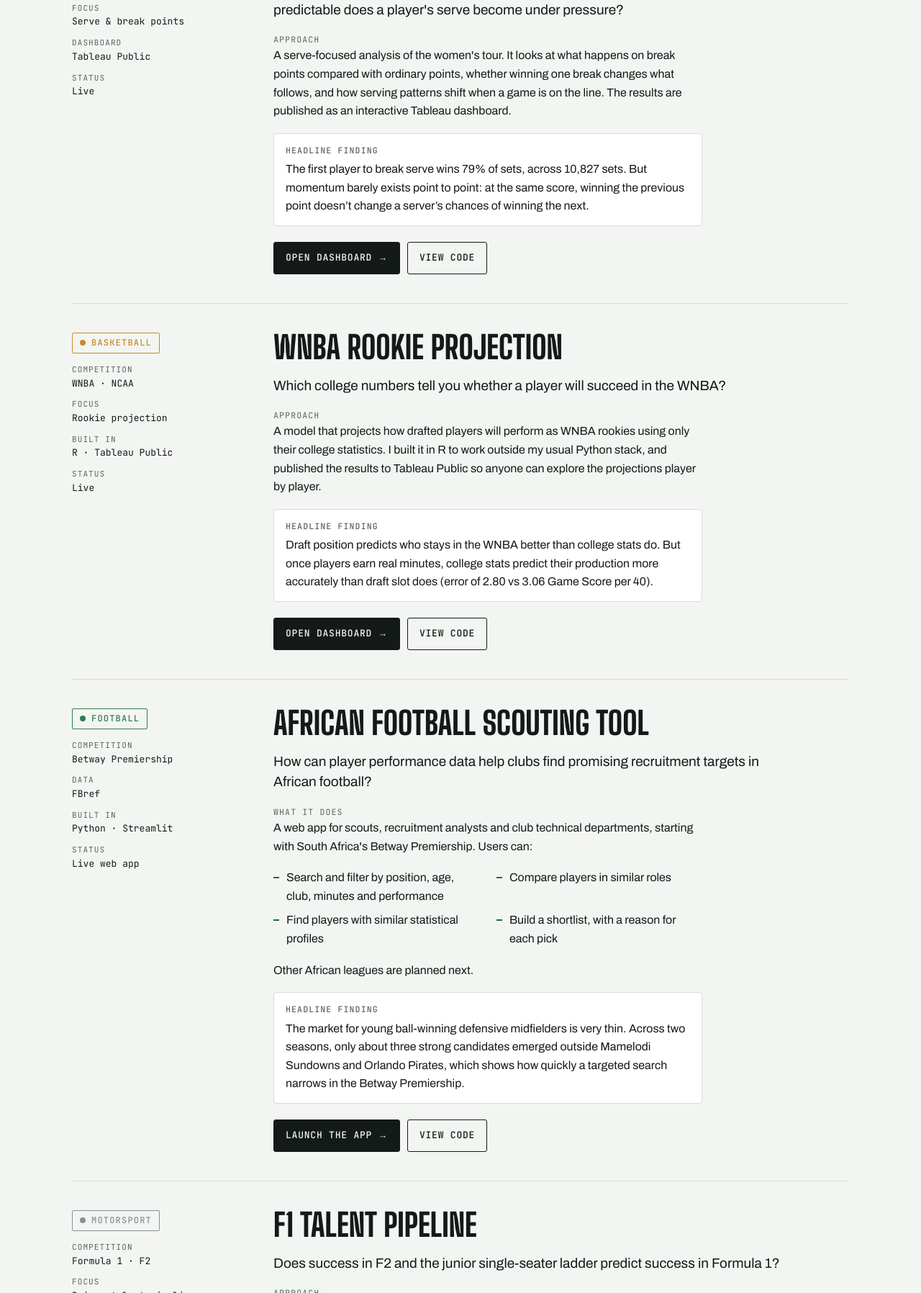
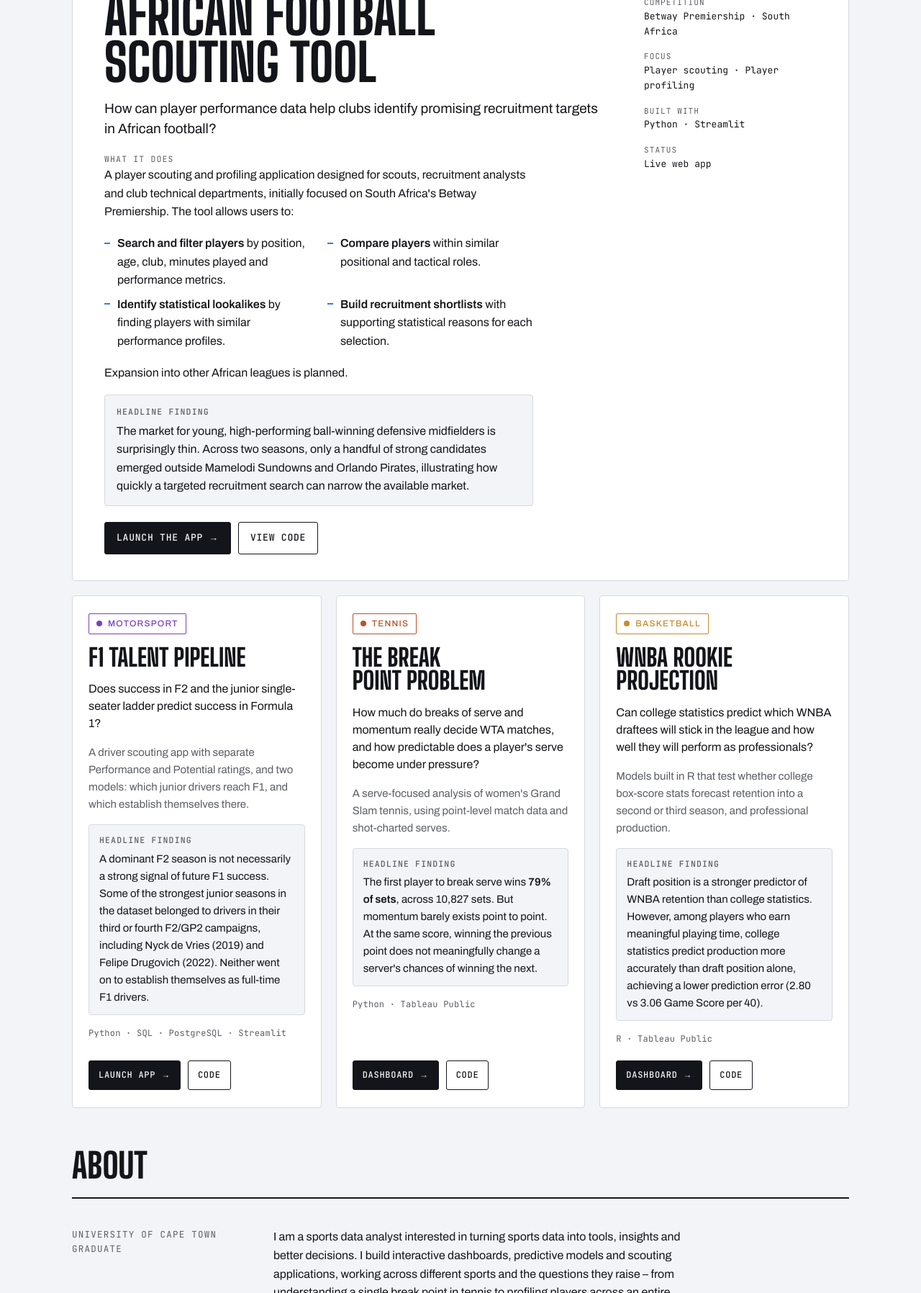
Before and after one commit to thandovelempini/thandovelempini.github.io-, a plain HTML site: page index.html in a window 1280 px wide. Shown: the part 1004-2800 px from the top of the page at 72% size. Drawn offline with Linux system fonts and the light colour scheme.

Commit message:
Add files via upload

```diff
--- a/index.html
+++ b/index.html
@@ -9,34 +9,34 @@
 <link rel="preconnect" href="https://fonts.gstatic.com" crossorigin>
 <link rel="stylesheet" href="https://fonts.googleapis.com/css2?family=Big+Shoulders+Display:wght@600;800;900&family=Archivo:wght@400;500;600&family=JetBrains+Mono:wght@400;500&display=swap">
 <style>
-/* Layout: a match programme. Hero as the team sheet, each project as a fixture row: a mono meta column (sport, competition, stack, data) beside the case study. */
+
 :root {
-  --bg: #f3f5f2;
+  --bg: #f3f4f7;
   --surface: #ffffff;
-  --ink: #141a17;
-  --muted: #5b6660;
-  --line: #d6ddd8;
-  --accent: #1d6b47;          /* pitch green */
+  --ink: #14151a;
+  --muted: #5b5e66;
+  --line: #d6d9e0;
+  --accent: #3679ed;          /* blue */
   --clay: #b5532c;            /* tennis clay */
   --court: #c98a2b;           /* hardwood */
   --grass: #2f7d4f;           /* pitch */
-  --track: #8a8f95;           /* tarmac, for F1 */
-  --placeholder: #9aa59f;
+  --track: #7b3fc4;           /* purple sector, for F1 */
+  --placeholder: #9a9fa9;
   --f-display: "Big Shoulders Display", "Arial Narrow", Impact, sans-serif;
   --f-body: "Archivo", "Helvetica Neue", Arial, sans-serif;
   --f-mono: "JetBrains Mono", ui-monospace, Menlo, Consolas, monospace;
 }
 @media (prefers-color-scheme: dark) {
   :root:not([data-theme="light"]) {
-    --bg: #0f1412; --surface: #161d1a; --ink: #e8eeea; --muted: #9aa7a0; --line: #2a342f;
-    --accent: #5cc493; --clay: #e07b52; --court: #e3a94b; --grass: #5cbf83; --track: #a9afb5;
-    --placeholder: #5e6a64; color-scheme: dark;
+    --bg: #0f1218; --surface: #161a22; --ink: #e8eaef; --muted: #9ba1ad; --line: #2a2f3a;
+    --accent: #3679ed; --clay: #e07b52; --court: #e3a94b; --grass: #5cbf83; --track: #b48cf0;
+    --placeholder: #5e6472; color-scheme: dark;
   }
 }
 :root[data-theme="dark"] {
-  --bg: #0f1412; --surface: #161d1a; --ink: #e8eeea; --muted: #9aa7a0; --line: #2a342f;
-  --accent: #5cc493; --clay: #e07b52; --court: #e3a94b; --grass: #5cbf83; --track: #a9afb5;
-  --placeholder: #5e6a64; color-scheme: dark;
+  --bg: #0f1218; --surface: #161a22; --ink: #e8eaef; --muted: #9ba1ad; --line: #2a2f3a;
+  --accent: #3679ed; --clay: #e07b52; --court: #e3a94b; --grass: #5cbf83; --track: #b48cf0;
+  --placeholder: #5e6472; color-scheme: dark;
 }
 
 * { box-sizing: border-box; }
@@ -72,8 +72,8 @@ h1 {
   text-wrap: balance;
 }
 h1 span { color: var(--accent); }
-.lede { font-size: clamp(18px, 2.2vw, 21px); max-width: 38ch; margin: 0; color: var(--ink); }
-.lede em { font-style: normal; color: var(--muted); }
+.lede { font-size: clamp(16px, 2vw, 19px); max-width: 38ch; margin: 0; color: var(--ink); }
+.lede em { display: block; margin-top: 6px; font-style: normal; color: var(--muted); font-size: 0.85em; }
 
 .sheet {
   display: grid; grid-template-columns: minmax(0, .7fr) minmax(0, 1.6fr) minmax(0, 1fr) minmax(0, 1fr);
@@ -118,7 +118,7 @@ h2 { font-family: var(--f-display); font-weight: 800; text-transform: uppercase;
   .meta dl { grid-template-columns: repeat(2, minmax(0, 1fr)); gap: 10px 20px; }
 }
 
-.body { display: grid; gap: 18px; min-width: 0; }
+.body { display: grid; grid-template-columns: minmax(0, 1fr); gap: 18px; min-width: 0; }
 h3 { font-family: var(--f-display); font-weight: 800; text-transform: uppercase; font-size: clamp(30px, 4.4vw, 44px); line-height: .95; margin: 0; text-wrap: balance; }
 .q { font-size: 19px; line-height: 1.5; max-width: 60ch; margin: 0; }
 .body p { margin: 0; max-width: 65ch; }
@@ -131,7 +131,7 @@ h3 { font-family: var(--f-display); font-weight: 800; text-transform: uppercase;
   background: var(--surface); border: 1px solid var(--line); border-radius: 4px; padding: 14px 16px;
   color: var(--ink); font-size: 16px; max-width: 65ch;
 }
-.finding strong { display: block; font-family: var(--f-mono); font-weight: 500; font-size: 11.5px; text-transform: uppercase; letter-spacing: .1em; color: var(--muted); margin-bottom: 4px; }
+.finding > strong:first-child { display: block; font-family: var(--f-mono); font-weight: 500; font-size: 11.5px; text-transform: uppercase; letter-spacing: .1em; color: var(--muted); margin-bottom: 4px; }
 
 .actions { display: flex; flex-wrap: wrap; gap: 10px; padding-top: 4px; }
 .btn {
@@ -143,6 +143,42 @@ h3 { font-family: var(--f-display); font-weight: 800; text-transform: uppercase;
 .btn.primary { background: var(--ink); color: var(--bg); }
 .btn:hover { background: var(--accent); border-color: var(--accent); color: var(--bg); }
 .btn .arr { font-family: var(--f-body); }
+
+/* Featured project */
+.featured {
+  margin-top: 32px; padding: 36px clamp(20px, 4vw, 44px);
+  background: var(--surface); border: 1px solid var(--line); border-radius: 4px;
+  display: grid; grid-template-columns: minmax(0, 1fr) 240px; gap: 28px 48px;
+  scroll-margin-top: 16px;
+}
+@media (max-width: 860px) { .featured { grid-template-columns: minmax(0, 1fr); } }
+.featured .head { grid-column: 1 / -1; display: flex; flex-wrap: wrap; align-items: center; gap: 10px 16px; }
+.featured .tag { font-family: var(--f-mono); font-size: 11.5px; text-transform: uppercase; letter-spacing: .12em; color: var(--muted); }
+.featured h3 { font-size: clamp(36px, 6.4vw, 72px); line-height: .9; overflow-wrap: break-word; }
+.featured .finding { background: var(--bg); }
+.featured .meta { padding-top: 6px; }
+.featured .meta dl { grid-template-columns: minmax(0, 1fr); gap: 16px; }
+@media (max-width: 860px) {
+  .featured .meta { grid-row: 2; padding-top: 0; }
+  .featured .meta dl { grid-template-columns: repeat(2, minmax(0, 1fr)); gap: 10px 20px; }
+}
+
+/* Project grid */
+.grid { display: grid; grid-template-columns: repeat(3, minmax(0, 1fr)); gap: 20px; margin-top: 20px; }
+@media (max-width: 920px) { .grid { grid-template-columns: minmax(0, 1fr); } }
+.card {
+  display: flex; flex-direction: column; gap: 16px; min-width: 0;
+  padding: 24px 22px; background: var(--surface); border: 1px solid var(--line); border-radius: 4px;
+  scroll-margin-top: 16px;
+}
+.card.f1 { --card: var(--track); } .card.tennis { --card: var(--clay); } .card.wnba { --card: var(--court); }
+.card h3 { font-size: clamp(28px, 3vw, 34px); }
+.card .q { font-size: 16px; }
+.card .summary { margin: 0; font-size: 15px; color: var(--muted); }
+.card .finding { background: var(--bg); font-size: 15px; padding: 12px 14px; }
+.card .stackline { font-family: var(--f-mono); font-size: 12px; color: var(--muted); letter-spacing: .02em; }
+.card .actions { margin-top: auto; }
+.card .btn { padding: 10px 13px; font-size: 12px; }
 
 /* About */
 .about { display: grid; grid-template-columns: 240px minmax(0, 1fr); gap: 40px; padding-block: 40px; }
@@ -169,12 +205,12 @@ footer small { font-family: var(--f-mono); font-size: 12px; color: var(--muted);
   </nav>
 
   <header class="hero" id="top">
-    <div class="eyebrow">Sports data analyst · Johannesburg</div>
+    <div class="eyebrow">Sports data analyst · Cape Town</div>
     <h1>Thando<br><span>Velempini</span></h1>
-    <p class="lede">I turn match and player data into tools that scouts, analysts and fans can actually use. <em>Tennis, basketball, football and Formula 1 so far.</em></p>
+    <p class="lede">Turning sports data into insights, analysis and tools that make a difference. <em>Across football, tennis, basketball and motorsport</em></p>
     <dl class="sheet">
       <div><dt>Projects live</dt><dd>4</dd></div>
-      <div><dt>Sports</dt><dd>Tennis · WNBA · Football · F1</dd></div>
+      <div><dt>Sports</dt><dd>Tennis · Basketball · Football · F1</dd></div>
       <div><dt>Languages</dt><dd>Python · R · SQL</dd></div>
       <div><dt>Tools</dt><dd>Tableau · Streamlit</dd></div>
     </dl>
@@ -186,116 +222,85 @@ footer small { font-family: var(--f-mono); font-size: 12px; color: var(--muted);
       <span class="eyebrow">All built on open data</span>
     </div>
 
-    <!-- Tennis -->
-    <article class="project tennis" id="tennis">
-      <div class="meta">
-        <span class="sport">Tennis</span>
-        <dl>
-          <div><dt>Competition</dt><dd>WTA Tour</dd></div>
-          <div><dt>Focus</dt><dd>Serve &amp; break points</dd></div>
-          <div><dt>Dashboard</dt><dd>Tableau Public</dd></div>
-          <div><dt>Status</dt><dd>Live</dd></div>
-        </dl>
-      </div>
-      <div class="body">
-        <h3>The Break Point Problem</h3>
-        <p class="q">How much do breaks of serve and momentum really decide WTA matches, and how predictable does a player's serve become under pressure?</p>
-        <div>
-          <p class="label">Approach</p>
-          <p>A serve-focused analysis of the women's tour. It looks at what happens on break points compared with ordinary points, whether winning one break changes what follows, and how serving patterns shift when a game is on the line. The results are published as an interactive Tableau dashboard.</p>
-        </div>
-        <div class="finding"><strong>Headline finding</strong>The first player to break serve wins 79% of sets, across 10,827 sets. But momentum barely exists point to point: at the same score, winning the previous point doesn’t change a server’s chances of winning the next.</div>
-        <div class="actions">
-          <a class="btn primary" href="https://public.tableau.com/views/break_point_problem/Overview" target="_blank" rel="noopener">Open dashboard <span class="arr">→</span></a>
-          <a class="btn" href="https://github.com/thandovelempini/break-point-problem" target="_blank" rel="noopener">View code</a>
-        </div>
-      </div>
-    </article>
-
-    <!-- WNBA -->
-    <article class="project wnba" id="wnba">
-      <div class="meta">
-        <span class="sport">Basketball</span>
-        <dl>
-          <div><dt>Competition</dt><dd>WNBA · NCAA</dd></div>
-          <div><dt>Focus</dt><dd>Rookie projection</dd></div>
-          <div><dt>Built in</dt><dd>R · Tableau Public</dd></div>
-          <div><dt>Status</dt><dd>Live</dd></div>
-        </dl>
-      </div>
-      <div class="body">
-        <h3>WNBA Rookie Projection</h3>
-        <p class="q">Which college numbers tell you whether a player will succeed in the WNBA?</p>
-        <div>
-          <p class="label">Approach</p>
-          <p>A model that projects how drafted players will perform as WNBA rookies using only their college statistics. I built it in R to work outside my usual Python stack, and published the results to Tableau Public so anyone can explore the projections player by player.</p>
-        </div>
-        <div class="finding"><strong>Headline finding</strong>Draft position predicts who stays in the WNBA better than college stats do. But once players earn real minutes, college stats predict their production more accurately than draft slot does (error of 2.80 vs 3.06 Game Score per 40).</div>
-        <div class="actions">
-          <a class="btn primary" href="https://public.tableau.com/views/WNBARookieProjection/Stars" target="_blank" rel="noopener">Open dashboard <span class="arr">→</span></a>
-          <a class="btn" href="https://github.com/thandovelempini/wnba-rookie-projection" target="_blank" rel="noopener">View code</a>
-        </div>
-      </div>
-    </article>
-
-    <!-- Football -->
-    <article class="project football" id="scouting">
-      <div class="meta">
+    <!-- Featured: African Football Scouting Tool -->
+    <article class="featured football" id="scouting">
+      <div class="head">
         <span class="sport">Football</span>
-        <dl>
-          <div><dt>Competition</dt><dd>Betway Premiership</dd></div>
-          <div><dt>Data</dt><dd>FBref</dd></div>
-          <div><dt>Built in</dt><dd>Python · Streamlit</dd></div>
-          <div><dt>Status</dt><dd>Live web app</dd></div>
-        </dl>
+        <span class="tag">Featured project</span>
       </div>
       <div class="body">
         <h3>African Football Scouting Tool</h3>
-        <p class="q">How can player performance data help clubs find promising recruitment targets in African football?</p>
+        <p class="q">How can player performance data help clubs identify promising recruitment targets in African football?</p>
         <div>
           <p class="label">What it does</p>
-          <p>A web app for scouts, recruitment analysts and club technical departments, starting with South Africa's Betway Premiership. Users can:</p>
+          <p>A player scouting and profiling application designed for scouts, recruitment analysts and club technical departments, initially focused on South Africa's Betway Premiership. The tool allows users to:</p>
         </div>
         <ul class="features">
-          <li>Search and filter by position, age, club, minutes and performance</li>
-          <li>Compare players in similar roles</li>
-          <li>Find players with similar statistical profiles</li>
-          <li>Build a shortlist, with a reason for each pick</li>
+          <li><strong>Search and filter players</strong> by position, age, club, minutes played and performance metrics.</li>
+          <li><strong>Compare players</strong> within similar positional and tactical roles.</li>
+          <li><strong>Identify statistical lookalikes</strong> by finding players with similar performance profiles.</li>
+          <li><strong>Build recruitment shortlists</strong> with supporting statistical reasons for each selection.</li>
         </ul>
-        <p>Other African leagues are planned next.</p>
-        <div class="finding"><strong>Headline finding</strong>The market for young ball-winning defensive midfielders is very thin. Across two seasons, only about three strong candidates emerged outside Mamelodi Sundowns and Orlando Pirates, which shows how quickly a targeted search narrows in the Betway Premiership.</div>
+        <p>Expansion into other African leagues is planned.</p>
+        <div class="finding"><strong>Headline finding</strong>The market for young, high-performing ball-winning defensive midfielders is surprisingly thin. Across two seasons, only a handful of strong candidates emerged outside Mamelodi Sundowns and Orlando Pirates, illustrating how quickly a targeted recruitment search can narrow the available market.</div>
         <div class="actions">
           <a class="btn primary" href="https://psl-scouting.streamlit.app/" target="_blank" rel="noopener">Launch the app <span class="arr">→</span></a>
           <a class="btn" href="https://github.com/thandovelempini/african-football-scouting-tool" target="_blank" rel="noopener">View code</a>
         </div>
       </div>
-    </article>
-
-    <!-- F1 -->
-    <article class="project f1" id="f1">
       <div class="meta">
-        <span class="sport">Motorsport</span>
         <dl>
-          <div><dt>Competition</dt><dd>Formula 1 · F2</dd></div>
-          <div><dt>Focus</dt><dd>Driver talent pipeline</dd></div>
-          <div><dt>Built in</dt><dd>Python · SQL · Streamlit</dd></div>
+          <div><dt>Competition</dt><dd>Betway Premiership · South Africa</dd></div>
+          <div><dt>Focus</dt><dd>Player scouting · Player profiling</dd></div>
+          <div><dt>Built with</dt><dd>Python · Streamlit</dd></div>
           <div><dt>Status</dt><dd>Live web app</dd></div>
         </dl>
       </div>
-      <div class="body">
+    </article>
+
+    <div class="grid">
+      <!-- F1 -->
+      <article class="card f1" id="f1">
+        <span class="sport">Motorsport</span>
         <h3>F1 Talent Pipeline</h3>
         <p class="q">Does success in F2 and the junior single-seater ladder predict success in Formula 1?</p>
-        <div>
-          <p class="label">Approach</p>
-          <p>A Streamlit app that rates drivers on two separate scales: a Driver Performance Rating for what they've achieved given their circumstances, and a Driver Potential Rating for how much they're likely to develop. Two models answer two questions: who reaches F1, and who becomes established once there. It applies the same scouting idea as my football tool to the path into F1. Built in Python with a PostgreSQL database.</p>
+        <p class="summary">A driver scouting app with separate Performance and Potential ratings, and two models: which junior drivers reach F1, and which establish themselves there.</p>
+        <div class="finding"><strong>Headline finding</strong>A dominant F2 season is not necessarily a strong signal of future F1 success. Some of the strongest junior seasons in the dataset belonged to drivers in their third or fourth F2/GP2 campaigns, including Nyck de Vries (2019) and Felipe Drugovich (2022). Neither went on to establish themselves as full-time F1 drivers.</div>
+        <span class="stackline">Python · SQL · PostgreSQL · Streamlit</span>
+        <div class="actions">
+          <a class="btn primary" href="https://f1-talent-pipeline.streamlit.app/" target="_blank" rel="noopener">Launch app <span class="arr">→</span></a>
+          <a class="btn" href="https://github.com/thandovelempini/f1-talent-pipeline" target="_blank" rel="noopener">Code</a>
         </div>
-        <div class="finding"><strong>Headline finding</strong>A dominant late F2 season is a weak signal. The best junior seasons in the data mostly belong to third- or fourth-year drivers, such as de Vries (2019) and Drugovich (2022). None of them became established in F1.</div>
+      </article>
+
+      <!-- Tennis -->
+      <article class="card tennis" id="tennis">
+        <span class="sport">Tennis</span>
+        <h3>The Break Point Problem</h3>
+        <p class="q">How much do breaks of serve and momentum really decide WTA matches, and how predictable does a player's serve become under pressure?</p>
+        <p class="summary">A serve-focused analysis of women's Grand Slam tennis, using point-level match data and shot-charted serves.</p>
+        <div class="finding"><strong>Headline finding</strong>The first player to break serve wins <b>79% of sets</b>, across 10,827 sets. But momentum barely exists point to point. At the same score, winning the previous point does not meaningfully change a server's chances of winning the next.</div>
+        <span class="stackline">Python · Tableau Public</span>
         <div class="actions">
-          <a class="btn primary" href="https://f1-talent-pipeline.streamlit.app/" target="_blank" rel="noopener">Launch the app <span class="arr">→</span></a>
-          <a class="btn" href="https://github.com/thandovelempini/f1-talent-pipeline" target="_blank" rel="noopener">View code</a>
+          <a class="btn primary" href="https://public.tableau.com/views/break_point_problem/Overview" target="_blank" rel="noopener">Dashboard <span class="arr">→</span></a>
+          <a class="btn" href="https://github.com/thandovelempini/break-point-problem" target="_blank" rel="noopener">Code</a>
         </div>
-      </div>
-    </article>
+      </article>
+
+      <!-- WNBA -->
+      <article class="card wnba" id="wnba">
+        <span class="sport">Basketball</span>
+        <h3>WNBA Rookie Projection</h3>
+        <p class="q">Can college statistics predict which WNBA draftees will stick in the league and how well they will perform as professionals?</p>
+        <p class="summary">Models built in R that test whether college box-score stats forecast retention into a second or third season, and professional production.</p>
+        <div class="finding"><strong>Headline finding</strong>Draft position is a stronger predictor of WNBA retention than college statistics. However, among players who earn meaningful playing time, college statistics predict production more accurately than draft position alone, achieving a lower prediction error (2.80 vs 3.06 Game Score per 40).</div>
+        <span class="stackline">R · Tableau Public</span>
+        <div class="actions">
+          <a class="btn primary" href="https://public.tableau.com/views/WNBARookieProjection/Stars" target="_blank" rel="noopener">Dashboard <span class="arr">→</span></a>
+          <a class="btn" href="https://github.com/thandovelempini/wnba-rookie-projection" target="_blank" rel="noopener">Code</a>
+        </div>
+      </article>
+    </div>
   </section>
 
   <section id="about" aria-labelledby="about-h">
@@ -303,10 +308,14 @@ footer small { font-family: var(--f-mono); font-size: 12px; color: var(--muted);
     <div class="about">
       <div class="eyebrow">University of Cape Town graduate</div>
       <div>
-        <p>I'm a sports data analyst who builds things people can use: interactive dashboards, prediction models and scouting tools. I work across sports because each one asks different questions of the data, from a single break point in tennis to a whole season of player profiles in football.</p>
-        <p>What interests me most is scouting: using data to spot talent early. I'm especially interested in African football, where good data tools are still rare and the talent pool is huge.</p>
+        <p>I am a sports data analyst interested in turning sports data into tools, insights and better decisions. I build interactive dashboards, predictive
+          models and scouting applications, working across different sports and the questions they raise – from understanding a single break point in tennis
+          to profiling players across an entire football league.</p>
+        <p>I am particularly interested in talent identification and scouting: using data to uncover promising players, evaluate performance and identify
+          opportunities that might otherwise go unnoticed.
+        </p>
         <ul class="stack" aria-label="Tools">
-          <li>Python</li><li>R</li><li>Tableau</li><li>SQL</li><li>Streamlit</li><li>Power BI</li><li>Git &amp; GitHub</li>
+          <li>Python</li><li>R</li><li>SQL</li><li>Tableau</li><li>Power BI</li><li>Streamlit</li><li>Git &amp; GitHub</li>
         </ul>
       </div>
     </div>
```
